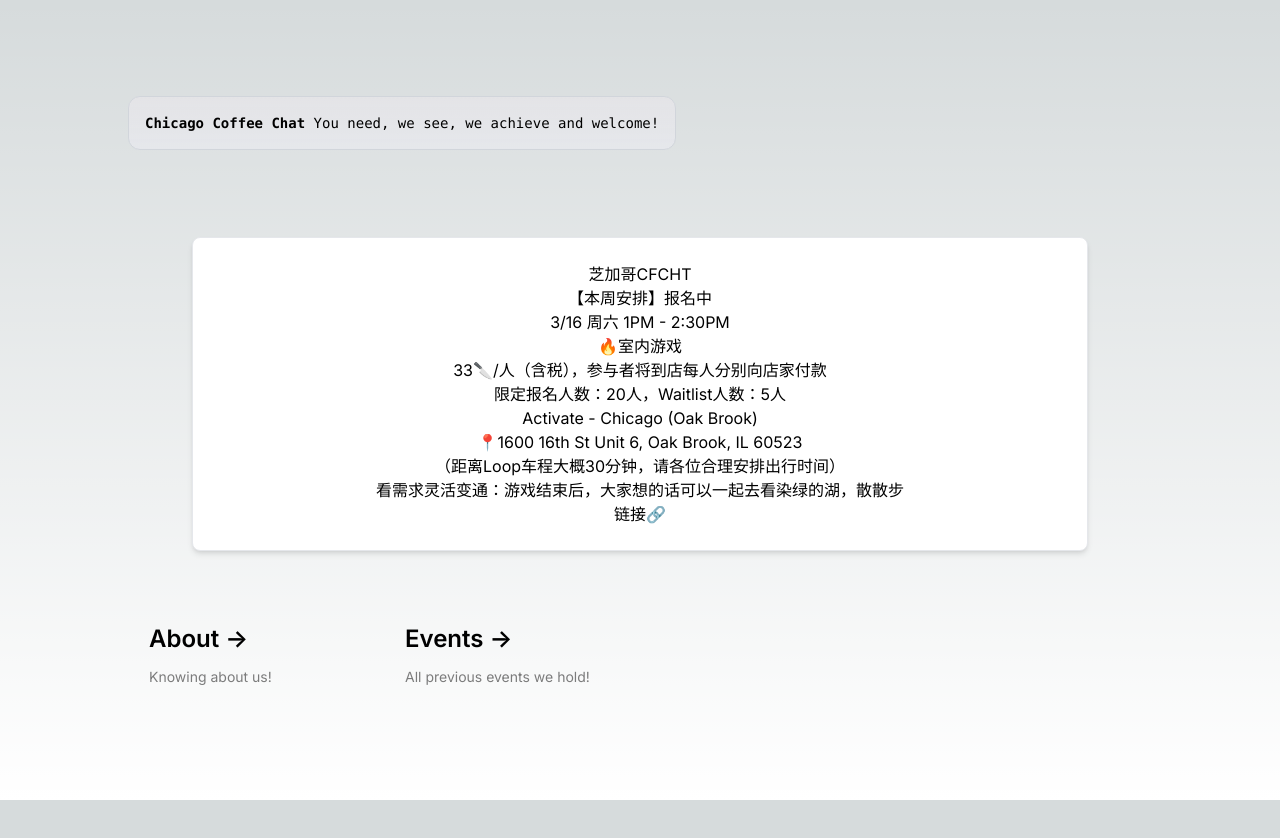
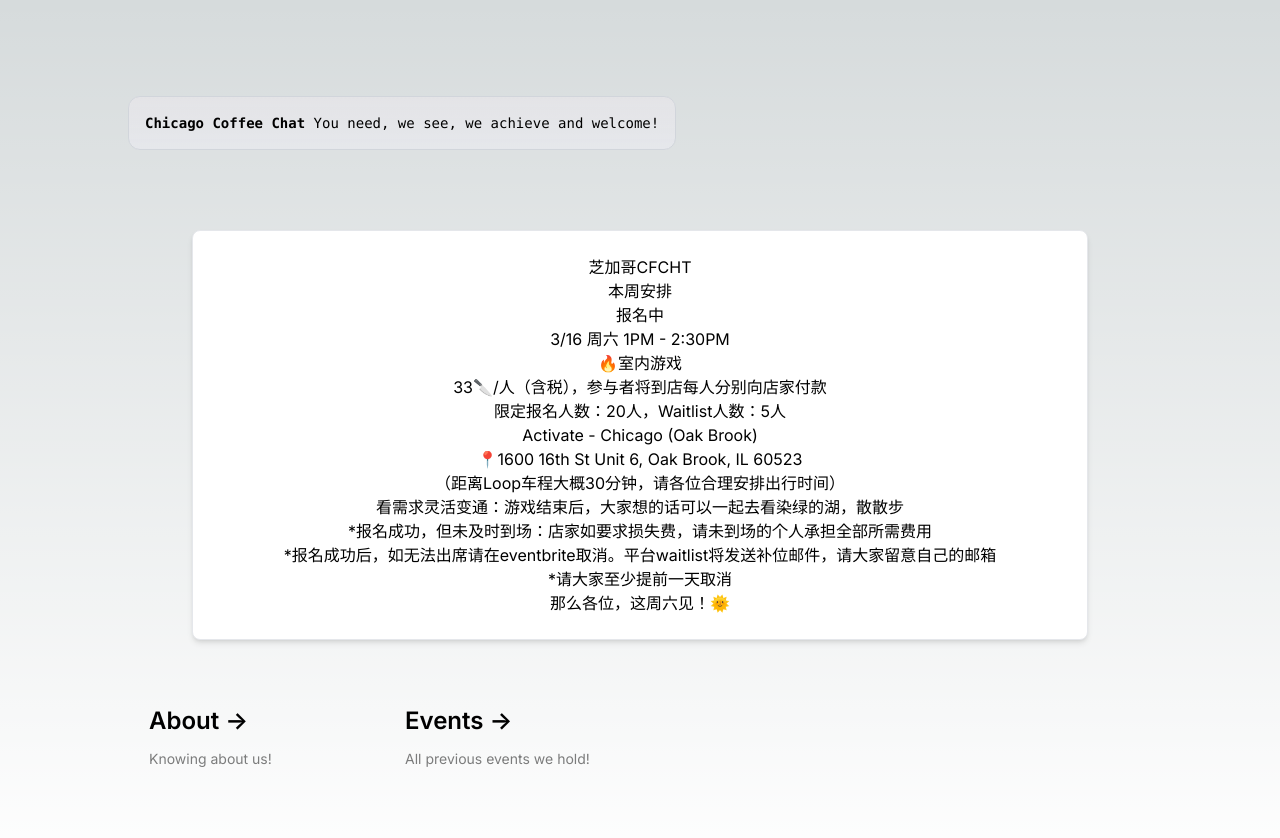
Before and after one commit to Brack-Wang/nextjs, a Next.js app: page / in a window 1280 px wide. Shown: the top 838 px of the page. Before the commit the page ends 800 px from the top, so only its background shows below. Built offline with nearby package versions, Linux system fonts and the light colour scheme.

Commit message:
Update page.tsx

```diff
--- a/app/page.tsx
+++ b/app/page.tsx
@@ -18,24 +18,23 @@
       <div className="mt-20 my-12 p-4 md:p-6 max-w-xs md:max-w-2xl lg:max-w-4xl w-full bg-white rounded-lg border border-gray-200 shadow-md dark:bg-gray-800 dark:border-gray-700 text-center">
 
         {/* TODO: Change the content for weekly events' information below */}
+
+        {/* TODO: Change the content for weekly events' information below */}
         <h2>芝加哥CFCHT</h2>
-  <h2>【本周安排】报名中</h2>
+        <h2>本周安排</h2>
+        <p>报名中</p>
         <p>3/16 周六 1PM - 2:30PM</p>
         <p>🔥室内游戏</p>
         <p>33🔪/人（含税），参与者将到店每人分别向店家付款</p>
         <p>限定报名人数：20人，Waitlist人数：5人</p>
-
         <p>Activate - Chicago (Oak Brook)</p>
         <p>📍1600 16th St Unit 6, Oak Brook, IL 60523</p>
         <p>（距离Loop车程大概30分钟，请各位合理安排出行时间）</p>
-  <p></p>
         <p>看需求灵活变通：游戏结束后，大家想的话可以一起去看染绿的湖，散散步</p>
-
-  <p>链接🔗
-    <button onClick={() => window.location.href = "https://www.eventbrite.com/e/861313109697?aff=oddtdtcreator"}>
-    </button>
-  </p>
-
+        <p>*报名成功，但未及时到场：店家如要求损失费，请未到场的个人承担全部所需费用</p>
+        <p>*报名成功后，如无法出席请在eventbrite取消。平台waitlist将发送补位邮件，请大家留意自己的邮箱</p>
+        <p>*请大家至少提前一天取消</p>
+        <p>那么各位，这周六见！🌞</p>
 
 
       </div>
```
Lines whose indentation alone changed are shown as unchanged.
